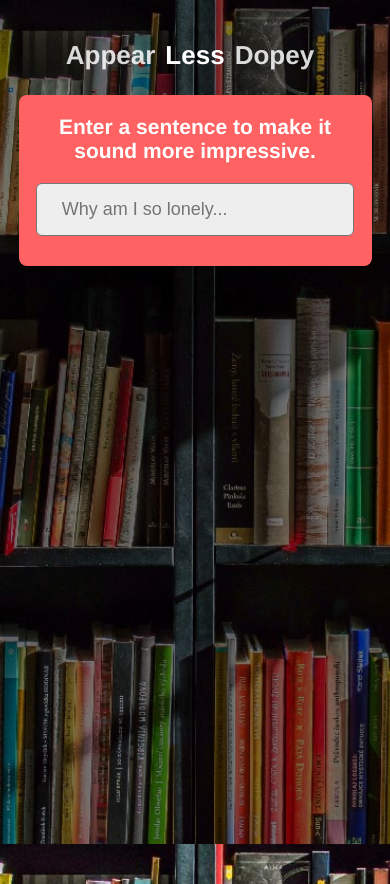
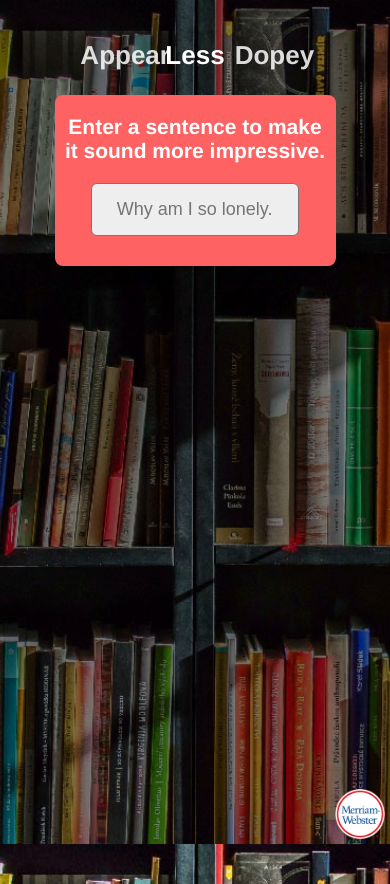
Before and after one commit to kravse/soundlessdumb.com, a React app: page / in a window 390 px wide. Built offline with nearby package versions, Linux system fonts and the light colour scheme.

Commit message:
add mw logo

```diff
--- a/src/App.css
+++ b/src/App.css
@@ -1,6 +1,6 @@
 .App {
   text-align: center;
-  padding: 60px 20px;
+  padding: 60px 60px;
   height: 100vh;
   min-height: 600px;
   position: relative;
@@ -82,9 +82,17 @@ input.spin {
   width: 80%;
 }
 
+.mw {
+  position: fixed;
+  z-index:2;
+  width: 50px;
+  bottom: 5px;
+  right: 5px;
+}
+
 @media(max-width: 640px) {
   .App {
-    padding: 20px 10px;
+    padding: 20px 50px;
   }
 
   header {
@@ -96,6 +104,7 @@ input.spin {
   }
   input {
     font-size: 18px;
+    width: 60%;
   }
   .result p {
     font-size: 30px;
--- a/src/App.js
+++ b/src/App.js
@@ -93,6 +93,7 @@ class App extends React.Component {
             {this.state.isStupid ? <p>Use longer words stupid.</p> : <></>}
           </div>
         </div>
+        <img className="mw" src={require('./images/MWLogo_LightBG_120x120_2x.png')} alt="Merriam-Webster"></img>
       </div>
     )
   }
```
Also changed, not shown: src/images/MWLogo_LightBG_120x120_2x.png (added), 13 other files (tests, documents, lock files or other folders).
